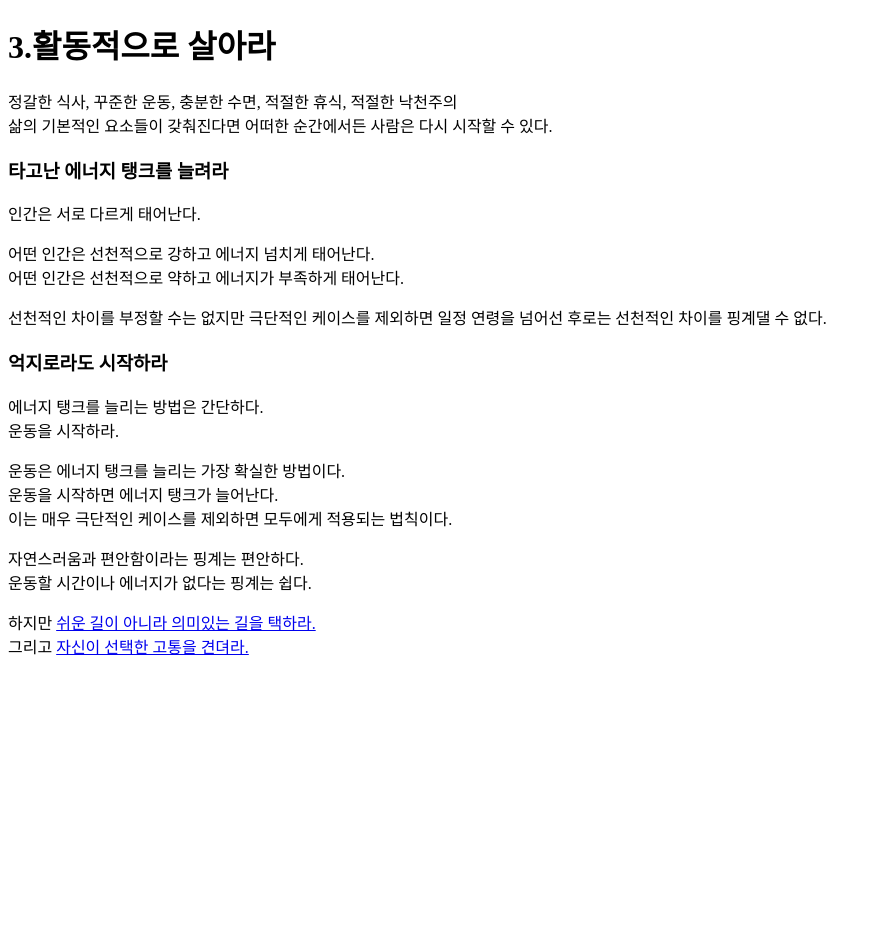
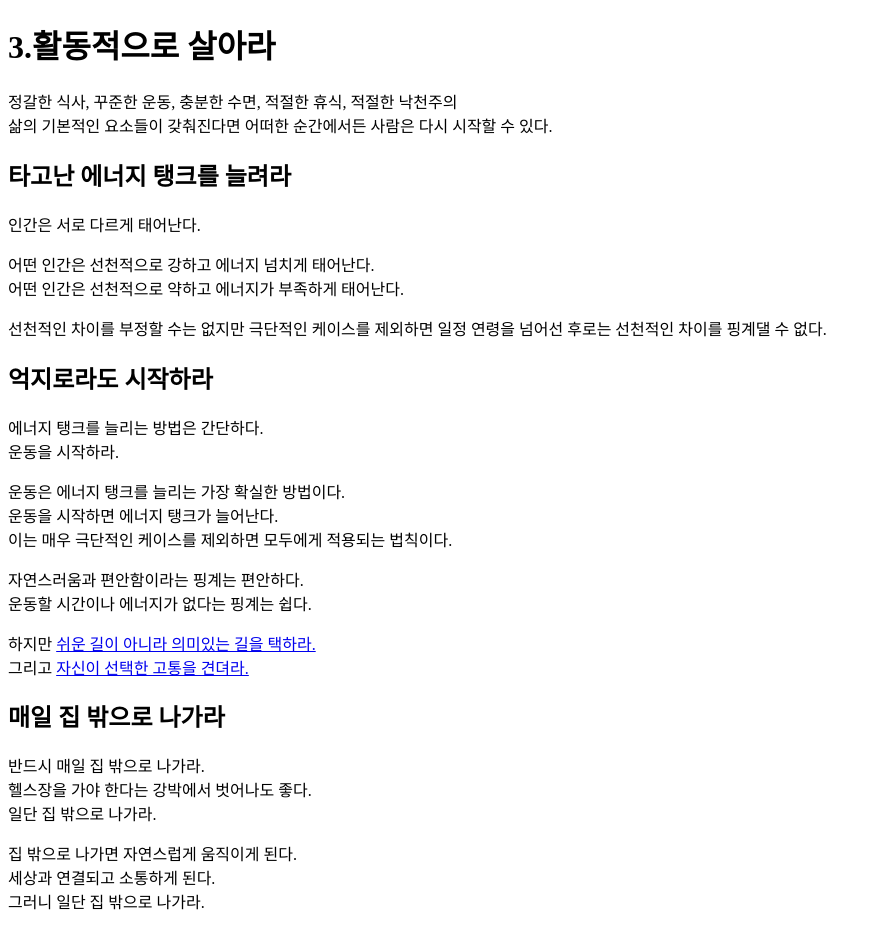
Before and after one commit to sysmae/principles, a Next.js app: page /life/energy/3 in a window 1280 px wide. Shown: the whole page, without its empty margins (0-881 px from the left). Before the commit the page ends 800 px from the top, so only its background shows below. Built offline with nearby package versions, Linux system fonts and the light colour scheme.

Commit message:
매일 집 밖으로 나가라

```diff
--- a/pages/life/energy/3.mdx
+++ b/pages/life/energy/3.mdx
@@ -4,7 +4,7 @@
 삶의 기본적인 요소들이 갖춰진다면 어떠한 순간에서든 사람은 다시 시작할 수 있다.
 
 
-### 타고난 에너지 탱크를 늘려라
+## 타고난 에너지 탱크를 늘려라
 
 인간은 서로 다르게 태어난다.
 
@@ -13,7 +13,7 @@
 
 선천적인 차이를 부정할 수는 없지만 극단적인 케이스를 제외하면 일정 연령을 넘어선 후로는 선천적인 차이를 핑계댈 수 없다.
 
-### 억지로라도 시작하라
+## 억지로라도 시작하라
 
 에너지 탱크를 늘리는 방법은 간단하다.\
 운동을 시작하라.
@@ -27,3 +27,13 @@
 
 하지만 [쉬운 길이 아니라 의미있는 길을 택하라.](/life/pain/2)\
 그리고 [자신이 선택한 고통을 견뎌라.](/life/pain/3)
+
+## 매일 집 밖으로 나가라
+
+반드시 매일 집 밖으로 나가라.\
+헬스장을 가야 한다는 강박에서 벗어나도 좋다.\
+일단 집 밖으로 나가라.
+
+집 밖으로 나가면 자연스럽게 움직이게 된다.\
+세상과 연결되고 소통하게 된다.\
+그러니 일단 집 밖으로 나가라.
```
